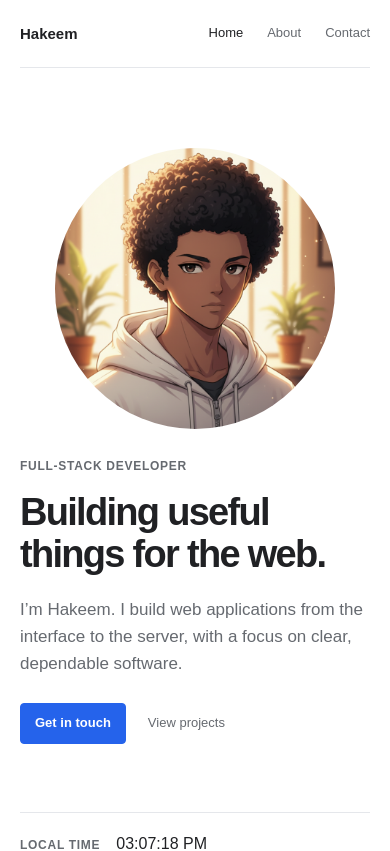
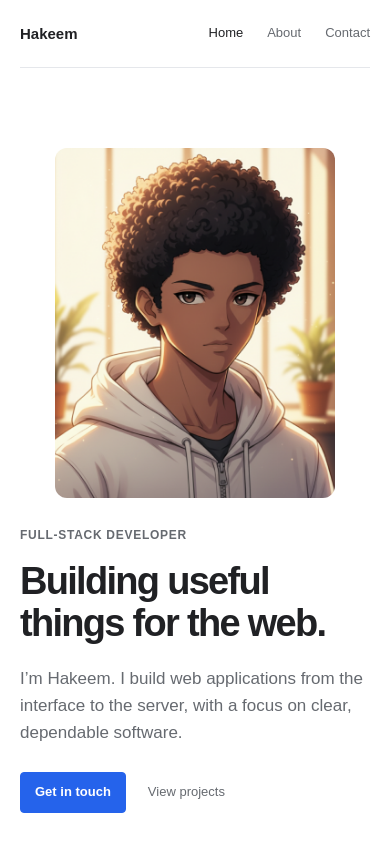
Before and after one commit to HakeemTB/React_Portfolio, a React (Vite) app: page / in a window 390 px wide. Shown: the top 851 px of the page. Built offline with nearby package versions, Linux system fonts and the light colour scheme.

Commit message:
Fix responsive hero portrait proportions
Co-authored-by: Copilot <223556219+Copilot@users.noreply.github.com>

```diff
--- a/src/pages/home.jsx
+++ b/src/pages/home.jsx
@@ -66,8 +66,6 @@ function HomePage() {
             className="hero-portrait"
             src="/images/hakeem-portrait.png"
             alt="Illustrated portrait of Hakeem"
-            width="768"
-            height="768"
           />
         </div>
       </section>
--- a/src/styles.css
+++ b/src/styles.css
@@ -19,7 +19,6 @@ html {
 }
 
 body {
-  min-width: 320px;
   margin: 0;
   background: #fff;
   color: var(--text);
@@ -103,11 +102,12 @@ a:hover {
 .hero-portrait {
   display: block;
   width: clamp(200px, 34%, 280px);
-  aspect-ratio: 1;
+  height: auto;
+  aspect-ratio: 4 / 5;
   flex: 0 0 auto;
-  border-radius: 50%;
+  border-radius: 12px;
   object-fit: cover;
-  object-position: center 35%;
+  object-position: center 30%;
 }
 
 .eyebrow {
@@ -377,6 +377,18 @@ p {
   font-size: 12px;
 }
 
+@media (max-width: 720px) {
+  .hero-layout {
+    flex-direction: column-reverse;
+    align-items: center;
+    gap: 28px;
+  }
+
+  .hero-portrait {
+    width: min(72vw, 280px);
+  }
+}
+
 @media (max-width: 600px) {
   .hero {
     padding-block: 80px 68px;
@@ -389,8 +401,7 @@ p {
   }
 
   .hero-portrait {
-    width: min(72vw, 500px);
-    height: auto;
+    width: min(72vw, 280px);
     align-self: center;
   }
 
```
